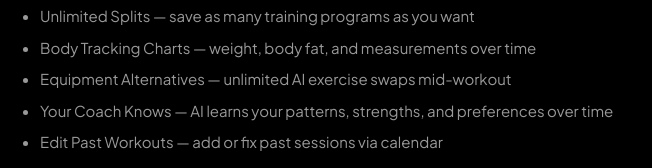
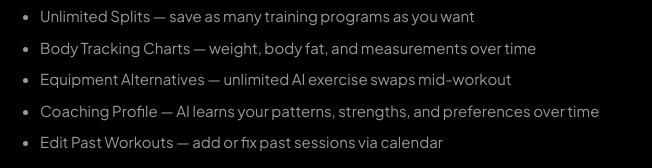
Before and after one commit to danielprogoverload/progressiveoverload-legal, a plain HTML site: page terms-of-service.html in a window 1280 px wide. Shown: the part 1983-2151 px from the top of the page, 294-946 px from the left. Drawn offline with Linux system fonts and the light colour scheme.

Commit message:
Rename 'Your Coach Knows' to 'Coaching Profile' in Pro features list

```diff
--- a/terms-of-service.html
+++ b/terms-of-service.html
@@ -71,7 +71,7 @@ li{margin-bottom:6px}
 <li>Unlimited Splits — save as many training programs as you want</li>
 <li>Body Tracking Charts — weight, body fat, and measurements over time</li>
 <li>Equipment Alternatives — unlimited AI exercise swaps mid-workout</li>
-<li>Your Coach Knows — AI learns your patterns, strengths, and preferences over time</li>
+<li>Coaching Profile — AI learns your patterns, strengths, and preferences over time</li>
 <li>Edit Past Workouts — add or fix past sessions via calendar</li>
 </ul>
 <p>We reserve the right to modify which features are included in each tier. We will provide reasonable notice before removing features from a tier.</p>
```
